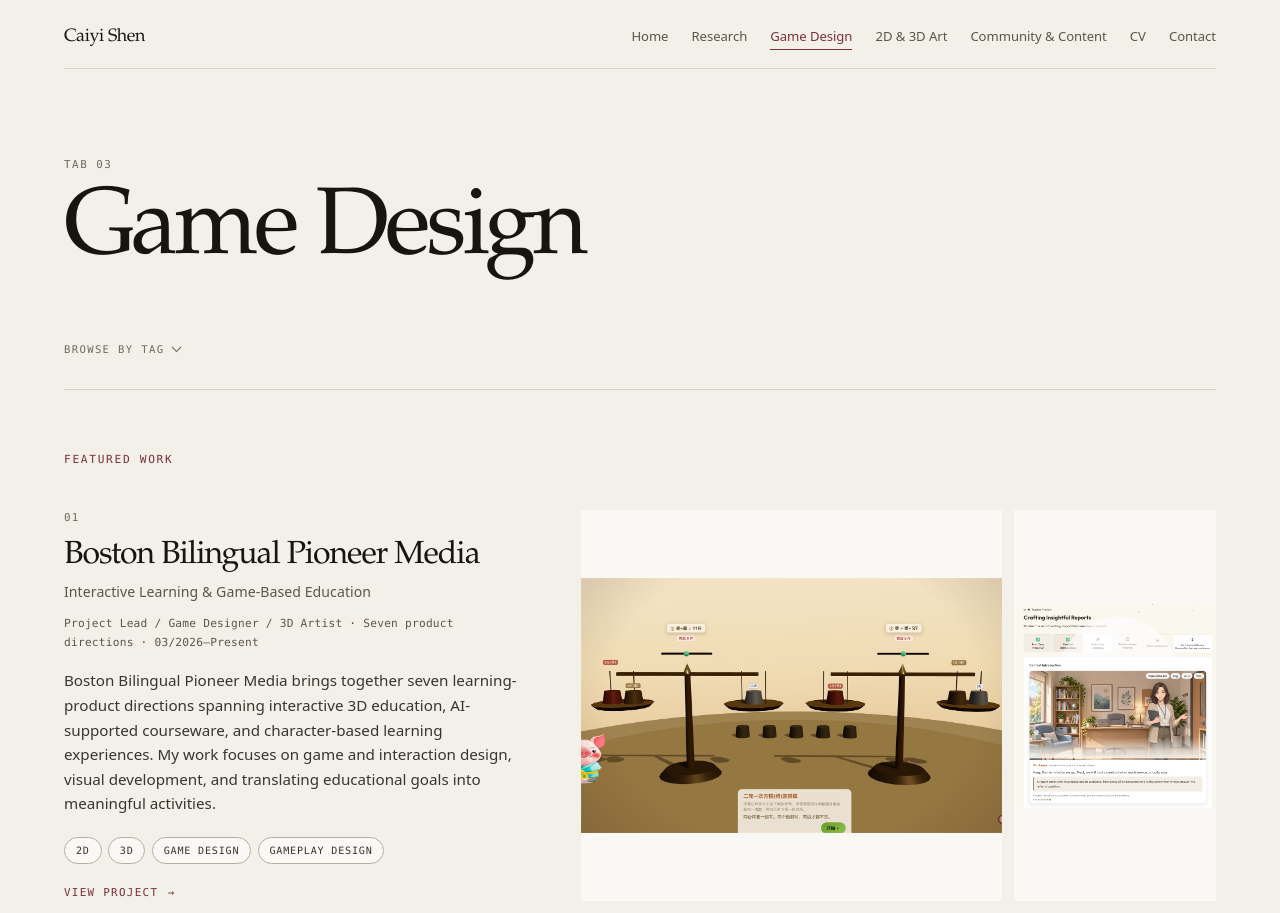
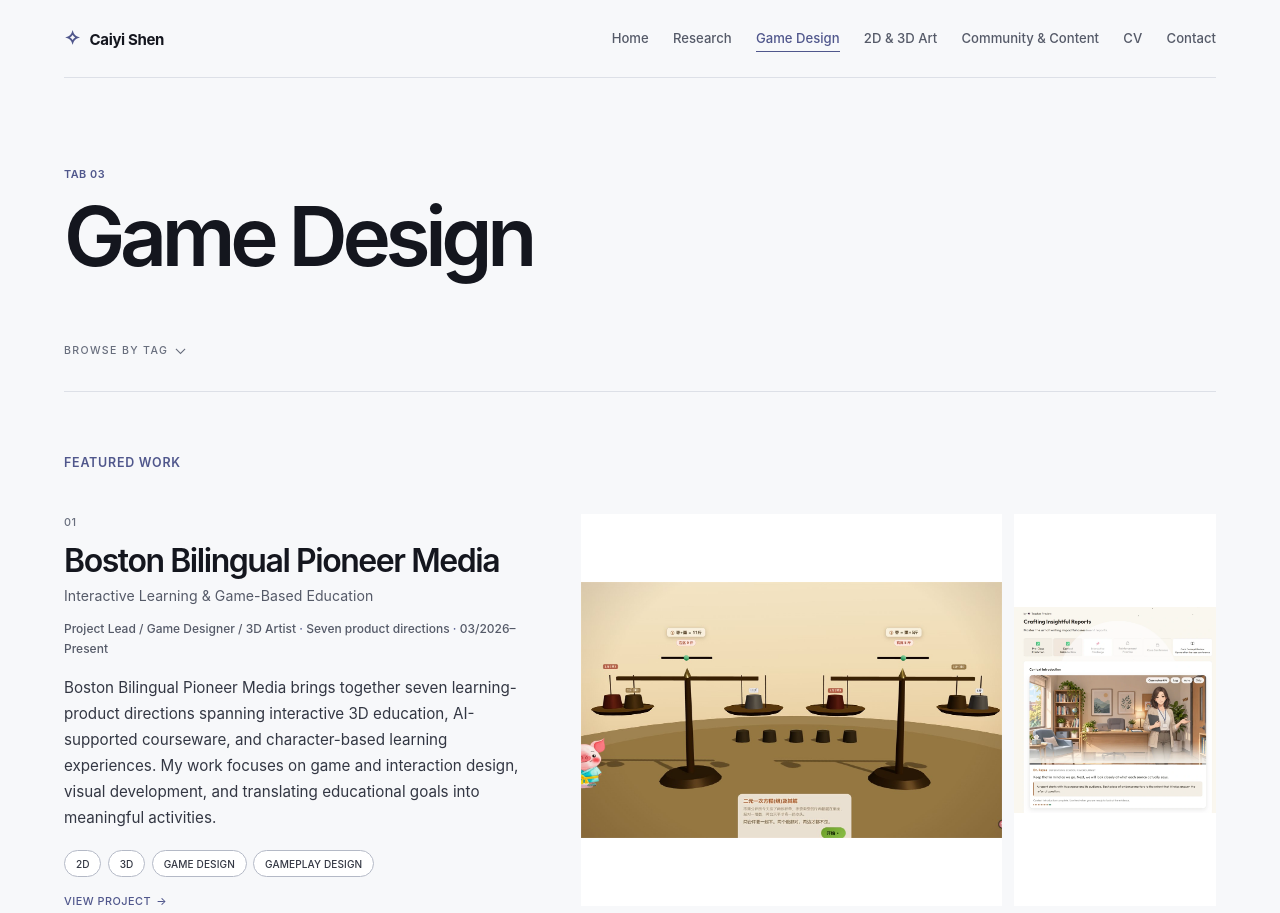
Before and after one commit to Seleneshen123/seleneshen123.github.io, a plain HTML site: page game-design.html in a window 1280 px wide. Shown: the top 913 px of the page. Drawn offline with Linux system fonts and the light colour scheme.

Commit message:
Unify typography and replace warm paper palette with cool monochrome across content pages

```diff
--- a/styles.css
+++ b/styles.css
@@ -28,33 +28,27 @@
 
 :root {
   /* Surface */
-  --paper:        #f3f0ea;
-  --paper-raised: #faf8f4;
+  --paper:        #f7f8fa;
+  --paper-raised: #ffffff;
 
   /* Ink. Every tier clears WCAG AA (4.5:1) on --paper:
      16.1 / 10.8 / 6.4 / 4.7 */
-  --ink:       #16150f;
-  --ink-soft:  #38352e;
-  --ink-muted: #5b564a;
-  --ink-faint: #6f6a5c;
+  --ink:       #14161e;
+  --ink-soft:  #333743;
+  --ink-muted: #555a68;
+  --ink-faint: #686e7d;
 
   /* Structure */
-  --line:        #d9d3c7;
-  --line-strong: #b5ada0;
+  --line:        #dde0e7;
+  --line-strong: #b4b9c6;
 
   /* The single accent. Used sparingly: separators, numerals, focus. */
-  --accent:      #7b3039;
+  --accent:      #50578c;
 
   /* Type stacks — system-resolved, no webfont request */
-  --font-display:
-    "Iowan Old Style", "Palatino Linotype", Palatino, "Book Antiqua",
-    Georgia, ui-serif, "Times New Roman", serif;
-  --font-sans:
-    ui-sans-serif, system-ui, -apple-system, "Segoe UI", "Helvetica Neue",
-    Arial, sans-serif;
-  --font-mono:
-    ui-monospace, "Cascadia Mono", "SF Mono", "Segoe UI Mono", Menlo,
-    Consolas, monospace;
+  --font-display: var(--font-sans);
+  --font-sans: Inter, system-ui, -apple-system, BlinkMacSystemFont, "Segoe UI", Arial, sans-serif;
+  --font-mono: var(--font-sans);
 
   /* Rhythm */
   --gutter:  clamp(1.5rem, 5vw, 5.5rem);
@@ -232,7 +226,7 @@ p { color: var(--ink-muted); }
    (H42 S10%→S5%, same lightness), so it sits back by a hair, not a step. */
 .home-role {
   margin: 0;
-  color: #383733;
+  color: #333743;
   font-family: var(--font-mono);
   font-size: clamp(0.78rem, 0.92vw, 0.94rem);
   font-weight: 500;
@@ -2897,3 +2891,32 @@ figure { margin: 0; }
   .onward-link:hover .arrow,
   .onward-link:focus-visible .arrow { transform: none; }
 }
+
+/* Celestial: one type family, cool paper, legible content hierarchy. */
+:root{--shell:min(1320px,calc(100% - (2 * var(--gutter))));}
+body{font-size:16px;letter-spacing:0}
+h1,h2,h3,h4{font-family:var(--font-sans);font-weight:560;letter-spacing:-.045em;line-height:1.12}
+h1{font-size:clamp(2.8rem,5.7vw,5.25rem)}
+h2{font-size:clamp(1.8rem,3.4vw,3rem)}
+h3{font-size:clamp(1.25rem,2vw,1.75rem)}
+.masthead{padding-block:1.45rem;align-items:center;gap:.9rem 2rem}
+.masthead-mark{font-family:var(--font-sans);font-size:.94rem;font-weight:650;letter-spacing:-.025em}
+.masthead-mark::before{content:"✧";font-size:1.3em;margin-right:.6rem;color:var(--accent);vertical-align:baseline}
+.masthead-nav{gap:.6rem clamp(.85rem,1.9vw,1.9rem)}
+.masthead-nav a{font-size:.82rem;letter-spacing:0}
+.page-head{padding-block:clamp(3rem,7vw,5.5rem) clamp(2.2rem,5vw,3.5rem)}
+.page-head h1{font-family:var(--font-sans);font-size:clamp(2.9rem,6.4vw,5.5rem);font-weight:570;letter-spacing:-.065em;line-height:1.03}
+.eyebrow,.group-label,.idx,.meta,.note,.cta,.tags,.onward-label,.colophon{letter-spacing:.045em}
+.eyebrow{color:var(--accent);font-weight:600}
+.group-label{font-size:.78rem;letter-spacing:.06em;font-weight:600}
+.meta{font-size:.75rem;letter-spacing:0}
+.feature-title{font-size:clamp(1.65rem,3.2vw,2.6rem);letter-spacing:-.045em;line-height:1.12}
+.feature-title .sub{font-size:.46em;line-height:1.4}
+.feature-title a,.case h3 a,.game h3 a,.rentry h3 a{transition:color .22s ease}
+.feature:hover .feature-title a,.case:hover h3 a,.game:hover h3 a,.rentry:hover h3 a{color:var(--accent)}
+.line,.prose{line-height:1.7}
+.band{padding-block:clamp(2.5rem,5vw,4.25rem)}
+.chip{letter-spacing:.01em;transition:background-color .2s,color .2s,border-color .2s}
+.onward-title{font-weight:560;letter-spacing:-.045em}
+.contact-lede h1{font-size:clamp(2.7rem,5.8vw,4.9rem);font-weight:560}
+@media(max-width:767px){body{font-size:16px}.masthead{padding-block:1.1rem}.masthead-nav{gap:.5rem 1rem}.page-head h1{font-size:clamp(2.7rem,9vw,4rem)}.feature-title .sub{font-size:.53em}}
```
